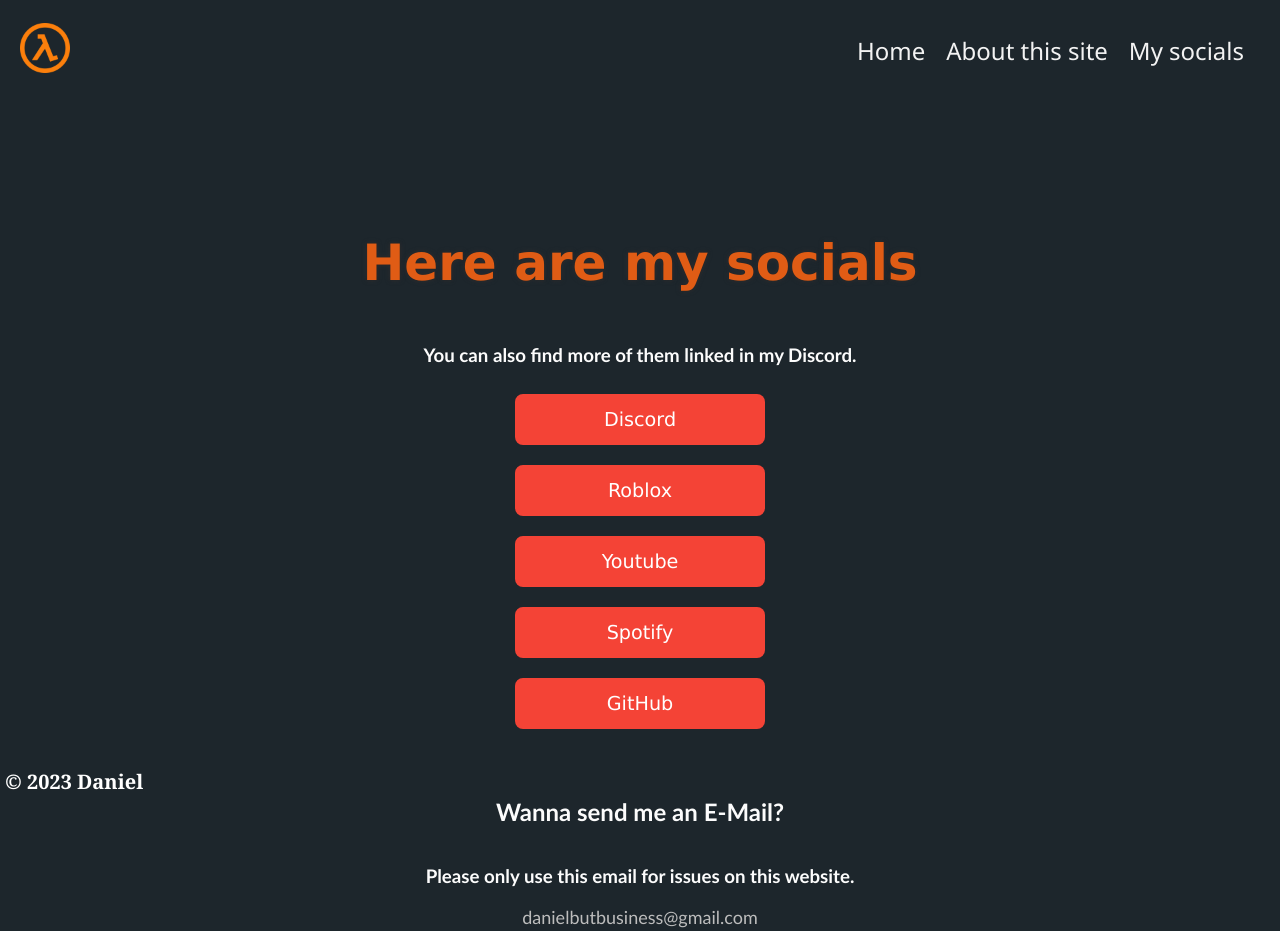
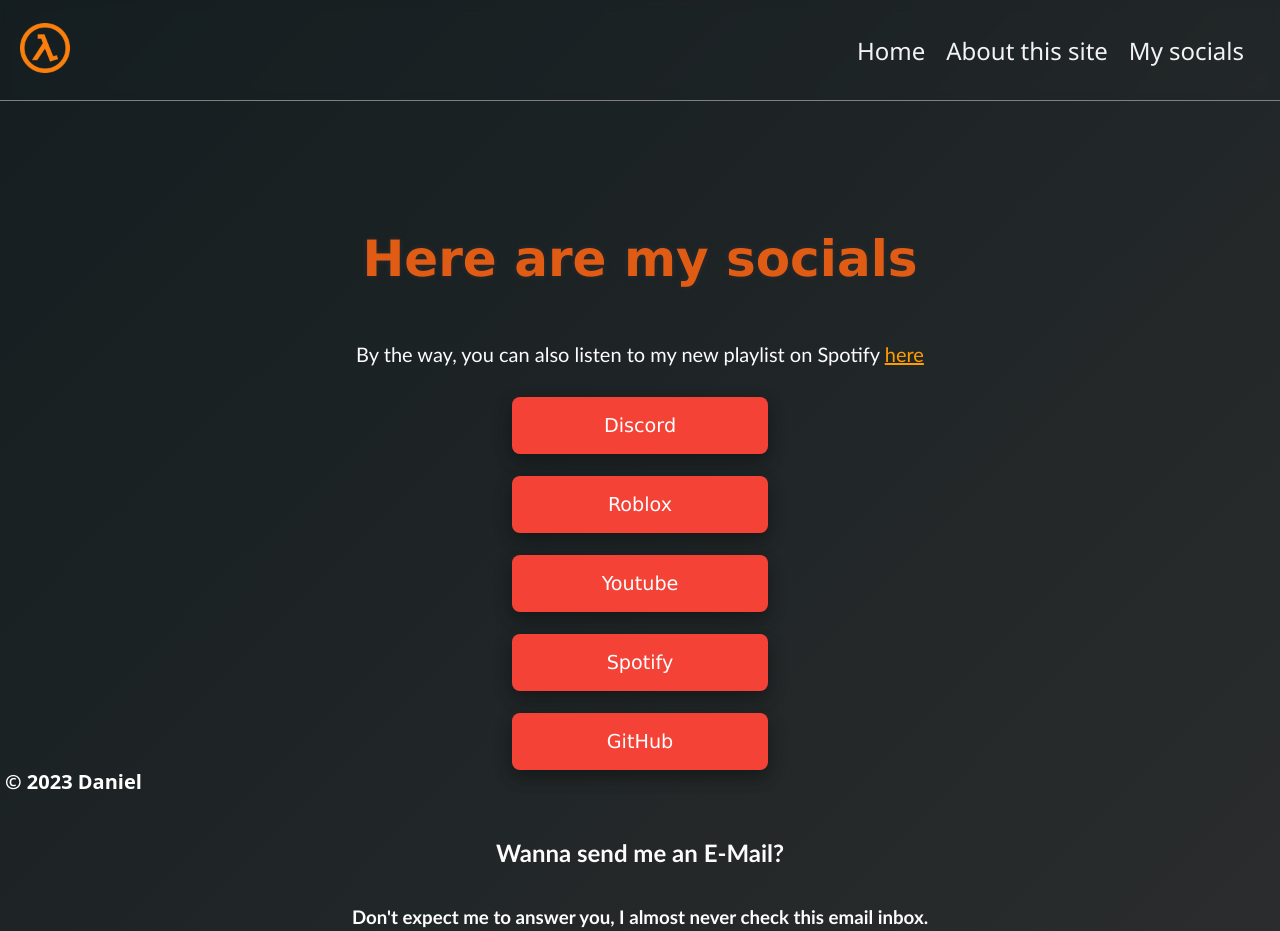
Before and after one commit to Danilol69/Danilol69.github.io, a plain HTML site: page socials.html in a window 1280 px wide. Shown: the top 931 px of the page. Drawn offline with Linux system fonts and the light colour scheme.

Commit message:
Small update
-Made background awesome
-Added some more text
-i forgot the rest

```diff
--- a/socials.html
+++ b/socials.html
@@ -19,7 +19,7 @@
     </header>
     <div class="container">
       <h1 class="headline">Here are my socials</h1>
-      <h3>You can also find more of them linked in my Discord.</h3>
+      <p>By the way, you can also listen to my new playlist on Spotify <a class="playlistlink" target="_blank" rel="noopener noreferrer" href="https://open.spotify.com/playlist/1BDaOkd3ORmlnmNhWgrQ9m?si=9fd7b0a3d4b3426e">here</a></p>
       <a class="social" target="_blank" rel="noopener noreferrer" href="https://discordapp.com/users/673143458671886336">Discord</a>
       <a class="social" target="_blank" rel="noopener noreferrer" href="https://www.roblox.com/users/1194840006/profile">Roblox</a>
       <a class="social" target="_blank" rel="noopener noreferrer" href="https://www.youtube.com/@danilol9417">Youtube</a>
@@ -28,7 +28,7 @@
       <br>
       <br>
       <h2>Wanna send me an E-Mail?</h2>
-      <h3>Please only use this email for issues on this website.</h3>
+      <h3>Don't expect me to answer you, I almost never check this email inbox.</h3>
       <a class="email" target="_blank" rel="noopener noreferrer" href="mailto:danielbutbusiness@gmail.com">danielbutbusiness@gmail.com</a>
       <h4>Just want to talk to me? - Direct Message me on Discord, i'm online there pretty much all the time.</h4>
       <br>
--- a/styles/about.css
+++ b/styles/about.css
@@ -1,13 +1,23 @@
+html, body {
+  min-height: 100%;
+  margin: 0;
+  padding: 0;
+}
 header {
+  position: fixed;
+  top: 0;
+  left: 0;
+  right: 0;
   height: 100px;
   display: flex;
   justify-content: flex-end;
   align-items: center;
   padding: 0 20px;
-    top: 0;
   z-index: 999;
+  transition: 0.5s;
   background-color: transparent;
-    transition: 0.5s;
+  backdrop-filter: blur(5px);
+  border-bottom: 0.1px solid grey;
 }
 
   nav {
@@ -41,12 +51,14 @@
     font-family: Arial, Helvetica, sans-serif;
     text-shadow: 0 0 3px #232121, 0 0 5px #353538;
     font-size: 55px;
+    margin-top:130px;
   }
 
   body {
     margin: 0;
     text-align: start;
     background-color: #1d262c;
+    background-image: linear-gradient(to bottom right, #141d20, #2e2f2f);
   }
   body::-webkit-scrollbar{
       display: none;
@@ -77,7 +89,7 @@
   }
   .copyright {
     font-size: 20px;
-    font-family: Cambria, Cochin, Georgia, Times, 'Times New Roman', serif;
+    font-family:system-ui, -apple-system, BlinkMacSystemFont, 'Segoe UI', Roboto, Oxygen, Ubuntu, Cantarell, 'Open Sans', 'Helvetica Neue', sans-serif;
     color: white;
     position: fixed;
     bottom: 0;
@@ -85,6 +97,8 @@
     margin: 0;
     padding: 5px;
   }
+
+  /* Code for mobile */
   @media screen and (max-width: 600px)
   {
     .container {
--- a/styles/index.css
+++ b/styles/index.css
@@ -1,20 +1,32 @@
+html, body {
+  min-height: 100%;
+  margin: 0;
+  padding: 0;
+}
 body {
   margin: 0;
   text-align: start;
+  background-color: #1d262c;
+  background-image: linear-gradient(to bottom right, #141d20, #2e2f2f);
 }
   body::-webkit-scrollbar{
       display: none;
     }
     header {
+      position: fixed;
+      top: 0;
+      left: 0;
+      right: 0;
       height: 100px;
       display: flex;
       justify-content: flex-end;
       align-items: center;
       padding: 0 20px;
-    top: 0;
       z-index: 999;
+      transition: 0.5s;
       background-color: transparent;
-    transition: 0.5s;
+      backdrop-filter: blur(5px);
+      border-bottom: 0.1px solid grey;
     }
 
   nav {
@@ -46,13 +58,10 @@
   }
 
   .headline {
+    margin-top:130px;
     color: rgb(224, 92, 21);
     font-family: Arial, Helvetica, sans-serif;
     text-shadow: 0 0 3px #232121, 0 0 5px #353538;
-  }
-
-  body {
-    background-color: #1d262c;
   }
 
   a {
@@ -80,7 +89,7 @@
   }
   .copyright {
     font-size: 20px;
-    font-family: Cambria, Cochin, Georgia, Times, 'Times New Roman', serif;
+    font-family:system-ui, -apple-system, BlinkMacSystemFont, 'Segoe UI', Roboto, Oxygen, Ubuntu, Cantarell, 'Open Sans', 'Helvetica Neue', sans-serif;
     color: white;
     position:fixed;
     bottom: 0;
@@ -88,6 +97,8 @@
     margin: 0;
     padding: 5px;
   }
+
+  /* Code for mobile */
   @media screen and (max-width: 600px)
   {
     .container {
--- a/styles/socials.css
+++ b/styles/socials.css
@@ -1,28 +1,45 @@
+html, body {
+  min-height: 100%;
+  margin: 0;
+  padding: 0;
+}
+
 .headline {
     color: rgb(224, 92, 21);
     font-size: 50px;
     font-family: Verdana, Geneva, Tahoma, sans-serif;
     text-shadow: 0 0 3px #232121, 0 0 5px #353538;
+    margin-top:130px;
   }
+
   header {
+    position: fixed;
+    top: 0;
+    left: 0;
+    right: 0;
     height: 100px;
     display: flex;
     justify-content: flex-end;
     align-items: center;
     padding: 0 20px;
-    top: 0;
     z-index: 999;
     transition: 0.5s;
-    background-color:transparent;
+    background-color: transparent;
+    backdrop-filter: blur(5px);
+    border-bottom: 0.1px solid grey;
   }
+
   body {
     margin: 0;
     text-align: start;
     background-color: #1d262c;
+    background-image: linear-gradient(to bottom right, #141d20, #2e2f2f);
   }
+
   body::-webkit-scrollbar{
-display:none;
-}
+  display: none;
+  }
+
   .container {
     color: rgb(252, 252, 252);
     margin-top: 100px;
@@ -31,28 +48,33 @@
     flex-direction: column;
     align-items: center;
   }
+
   a{
     color: rgb(255, 255, 255);
   }
+
   .social {
+    box-shadow: 0 8px 16px 0 rgba(0,0,0,0.2), 0 6px 20px 0 rgba(0,0,0,0.19);
     background-color: #f44336;
     color: white;
     font-size: larger;
     font-family: 'Lucida Sans', 'Lucida Sans Regular', 'Lucida Grande', 'Lucida Sans Unicode', Geneva, Verdana, sans-serif;
-    padding: 14px 25px;
+    padding: 17px 28px;
     text-align: center;
     text-decoration: none;
     display: block;
     width: 200px;
-    margin: 10px auto;
+    margin: 11px auto;
     border-radius: 8px;
     transition: 0.2s;
   }
+
   .social:hover,
   .social:active {
     background-color: rgba(255, 0, 0, 0.767);
-    padding: 15px 30px;
+    padding: 20px 30px;
   }
+
   ::-moz-selection { /* Code for Firefox */
 color: rgb(255, 255, 255);
 background: rgb(223, 20, 20);
@@ -62,10 +84,12 @@
 color: rgb(255, 255, 255);
 background: rgb(223, 20, 20);
 }
+
 img {
 height: 50px;
 margin-right: 20px;
 }
+
 nav {
 margin-left: auto;
 }
@@ -86,9 +110,10 @@
 color:white;
 font-family:'Trebuchet MS', 'Lucida Sans Unicode', 'Lucida Grande', 'Lucida Sans', Arial, sans-serif;
 }
+
 .copyright {
   font-size: 20px;
-    font-family: Cambria, Cochin, Georgia, Times, 'Times New Roman', serif;
+    font-family:system-ui, -apple-system, BlinkMacSystemFont, 'Segoe UI', Roboto, Oxygen, Ubuntu, Cantarell, 'Open Sans', 'Helvetica Neue', sans-serif;
     color: white;
     position: fixed;
     bottom: 0;
@@ -96,6 +121,7 @@
     margin: 0;
     padding: 5px;
 }
+
 .buymeacoffee {
   display: inline-block;
   background-color: rgb(255, 149, 0);
@@ -107,22 +133,35 @@
   transition: 0.2s;
   margin-bottom: 100px;
 }
+
 .buymeacoffee:hover,
 .buymeacoffee:active {
     background-color: rgb(204, 112, 0);
     padding: 15px 30px;
     transition: 0.2s;
   }
+
   .email{
     color: rgb(189, 189, 189);
     font-size: large;
     text-decoration: none;
   }
+
   .email:hover,
   .email:active{
     color: rgb(143, 143, 143);
     transition: 0.2s;
   }
+
+  .playlistlink{
+    color: #ff9d00;
+  }
+
+  p{
+    font-size: 20px;
+  }
+
+  /* Code for mobile */
   @media screen and (max-width: 600px)
   {
     .container {
```
Also changed, not shown: about.html (+3 -3 lines), index.html (+3 -2 lines). Lines whose indentation alone changed are shown as unchanged.
